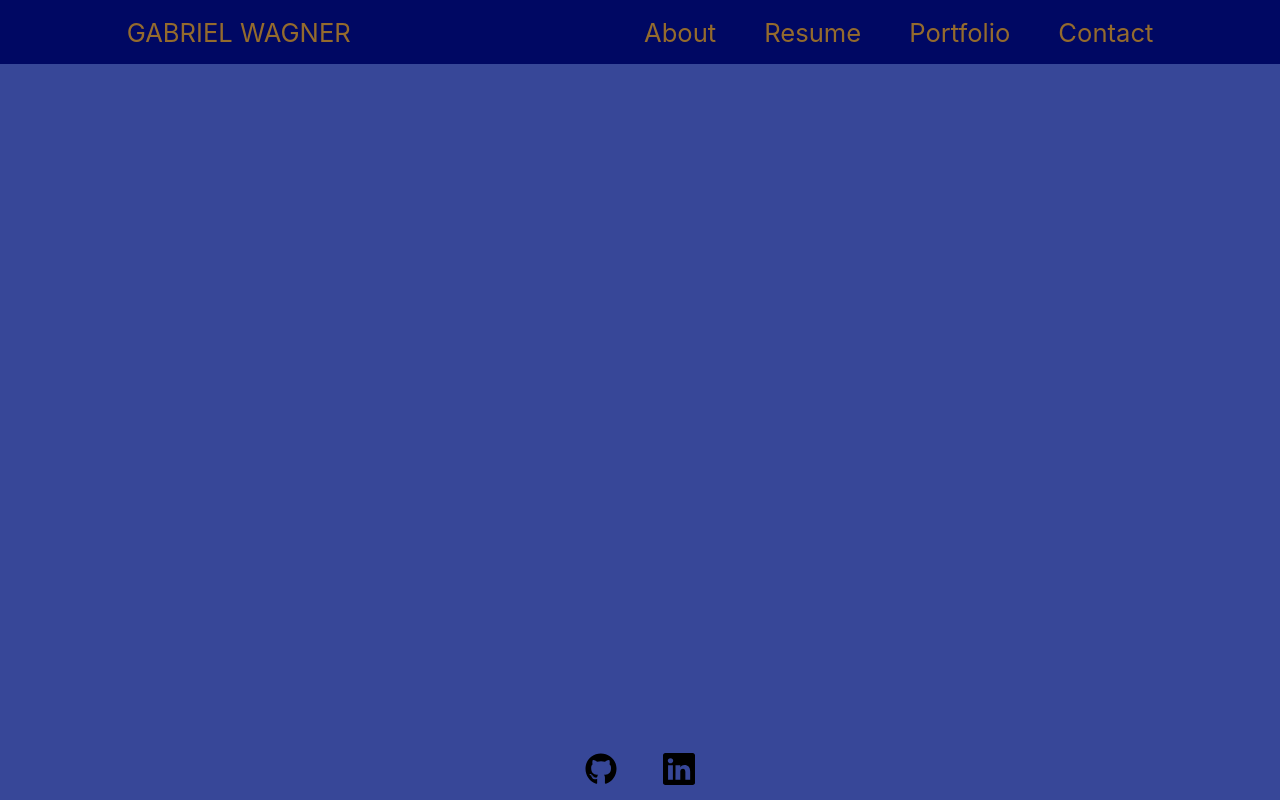
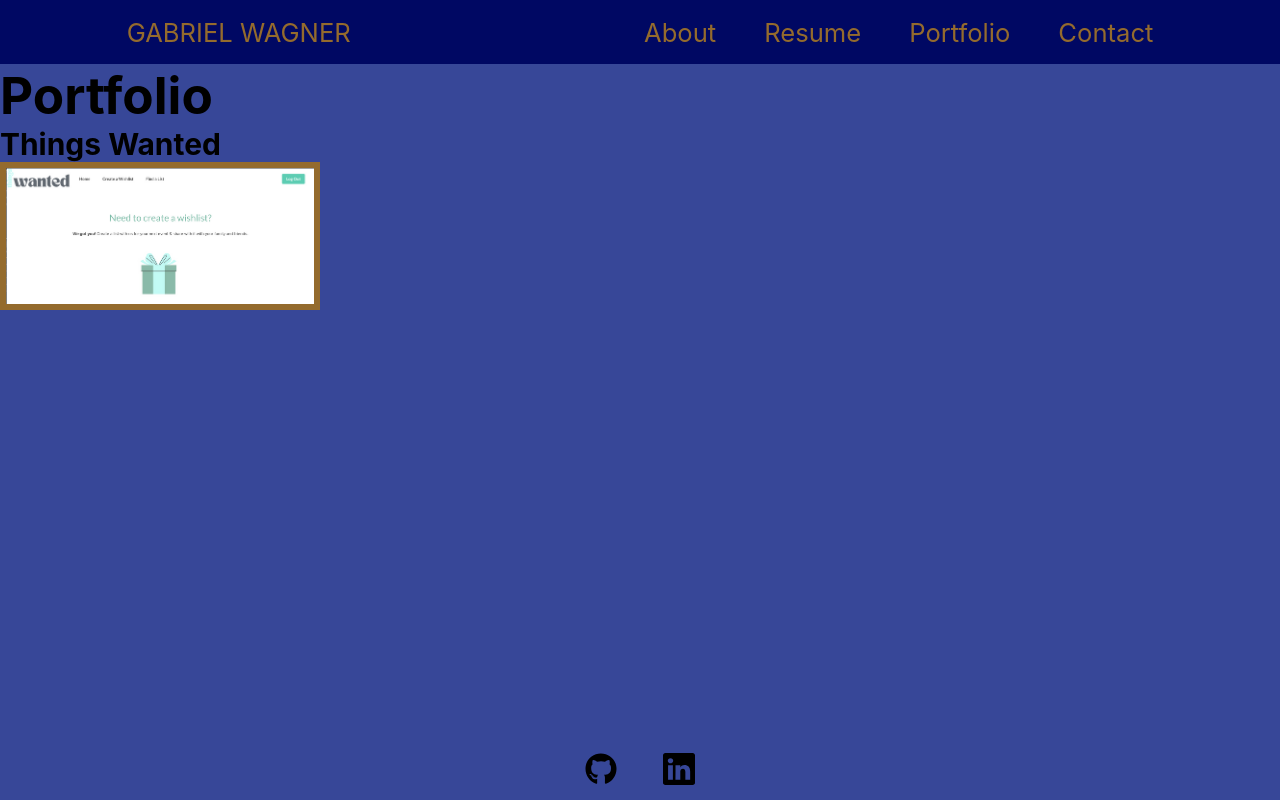
Before and after one commit to wagnergabe/React_Portfolio, a React (Create React App) app: page /portfolio in a window 1280 px wide. Built offline with nearby package versions, Linux system fonts and the light colour scheme.

Commit message:
project component set up

```diff
--- a/src/App.css
+++ b/src/App.css
@@ -6,6 +6,16 @@
 body {
  font-size: 1.6rem;
  background: #374798;
+}
+
+h2 {
+  display: flex;
+  justify-content: center;
+  align-items: center;
+  text-align: center;
+  min-height: 100vh;
+  color:#946B2D;
+  font-family: 'Franklin Gothic Medium', 'Arial Narrow', Arial, sans-serif;
 }
 
 li {
@@ -66,10 +76,10 @@ button {
   position: absolute;
   padding-bottom: 50px;
   margin-left: auto;
-margin-right: auto;
-left: 0;
-right: 0;
-text-align: center;
+  margin-right: auto;
+  left: 0;
+  right: 0;
+  text-align: center;
 }
 
 .aboutContainer h1 {
--- a/src/App.js
+++ b/src/App.js
@@ -6,6 +6,7 @@ import About from './components/About';
 import Resume from './components/Resume';
 import Contact from './components/Contact';
 import { BrowserRouter as Router, Route, Switch} from 'react-router-dom';
+import Portfolio from './components/Portfolio';
 
 function App() {
   return (
@@ -22,6 +23,9 @@ function App() {
         <Route path = '/contact'>
           <Contact />
         </Route>
+        <Route path = '/portfolio'>
+          <Portfolio />
+        </Route>
         </Switch>
         <Footer></Footer>
       </div>
--- a/src/components/Nav/index.js
+++ b/src/components/Nav/index.js
@@ -21,7 +21,7 @@ function Nav() {
         const [activeNav, setActiveNav] = useState('#')
     return(
         <nav className ='nav'>
-            <a href ="#" className = "brand">
+            <a href ="/about" className = "brand">
                 Gabriel Wagner
                 </a>
             <ul className={active}>
--- /dev/null
+++ b/src/components/Portfolio/index.js
@@ -0,0 +1,16 @@
+import React from "react";
+import Thingswanted from '../../images/things-wanted.png'
+
+const Portfolio = () => {
+    return (
+        <div className='portfolioContainer'>
+            <h1> Portfolio</h1>
+            <h3>Things Wanted</h3>
+            <a href="https://shielded-mountain-23922.herokuapp.com/login">
+                <img src={Thingswanted} />
+            </a>
+        </div>
+    )
+}
+
+export default Portfolio;
--- a/src/components/Resume/index.js
+++ b/src/components/Resume/index.js
@@ -26,7 +26,7 @@ const Resume = () => {
           <li>Node.js</li>
           <li>Express.js</li>
           <li>SQL</li>
-          <li>MongooDB</li>
+          <li>MongoDB</li>
         </div>
 
         <div className="stage-cube-cont">
```
Also changed, not shown: src/images/Oyamu.jpg, src/images/things-wanted.png (added).
